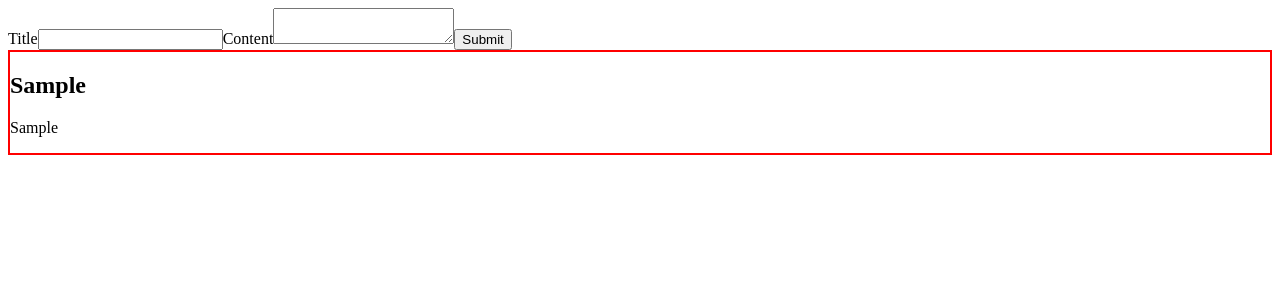
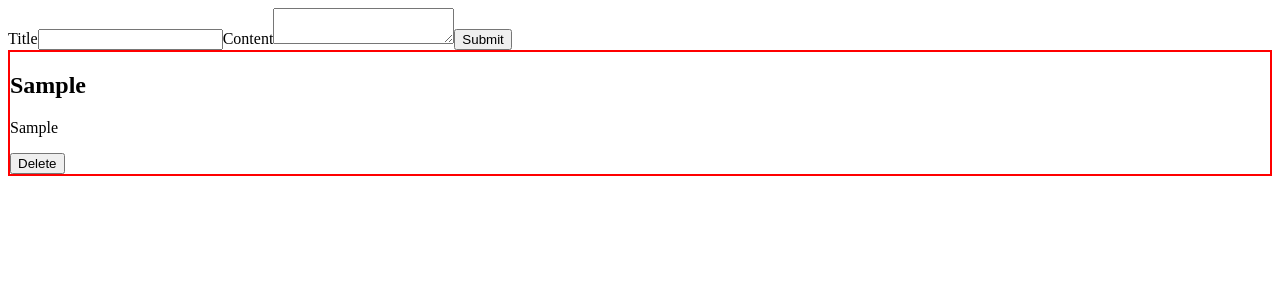
Before and after one commit to sauravyadav19/React-apps, a React (Vite) app in the folder 05_CRUD_operations/: page / in a window 1280 px wide. Both pictures are taken after typing "Sample", "Sample" into the empty fields and a click on the button "Submit". Shown: the top 300 px of the page. Built offline with nearby package versions, Linux system fonts and the light colour scheme.

Commit message:
05_CRUD_operations: Add  operation

```diff
--- a/05_CRUD_operations/src/App.jsx
+++ b/05_CRUD_operations/src/App.jsx
@@ -29,6 +29,18 @@ function App(){
         setPost(prev=>([{title,content},...prev]))
     }
 
+    // Just like we are passing addPost to our form
+    // We are passing removePost to our Post component so that we can delete each post if we want to
+    function removePost(key){
+        const newPosts = posts.filter((element,index)=>{
+            if(index === key){
+                return false;
+            }
+            return element;
+        })
+        setPost(newPosts);
+    }
+
     // We are using useEffect to store the new value of the post into the localstorage
     // just to recall, useEffect is called whenever the dependicies array undergo state change
     // in this case our posts array, whenever there is a state change it is called.
@@ -52,10 +64,10 @@ function App(){
         {/* Rendering all the post */}
         <div>
             {posts.map((post, idx)=>(
-                <Post key = {idx} title = {post.title} content = {post.content} />
+                // Passing index explicitly to the component so we can remove the post when button is clicked
+                <Post key = {idx} title = {post.title} content = {post.content} index = {idx} removePost = {removePost} />
         ))}
         </div>
-
     </div>)
 
 }
--- a/05_CRUD_operations/src/Post.jsx
+++ b/05_CRUD_operations/src/Post.jsx
@@ -5,6 +5,8 @@ function Post(props){
     return (<div style={{border:"solid red 2px"}}>
         <h2>{props.title}</h2>
         <p>{props.content}</p>
+        {/* passing the index to the removePost function, thus telling react which component to delete */}
+        <button onClick={()=>{props.removePost(props.index)}}>Delete</button>
     </div>)
 
 }
```
